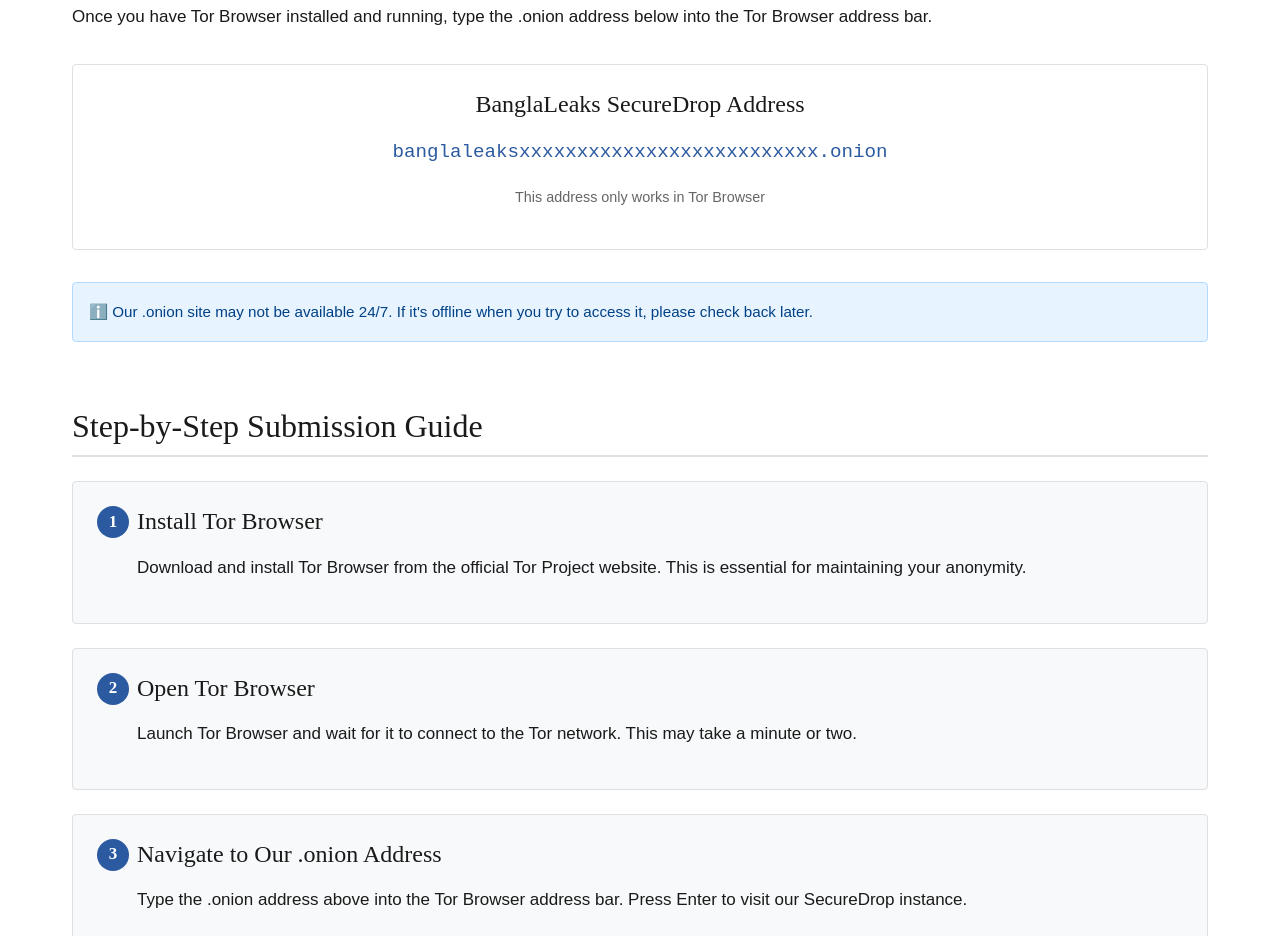
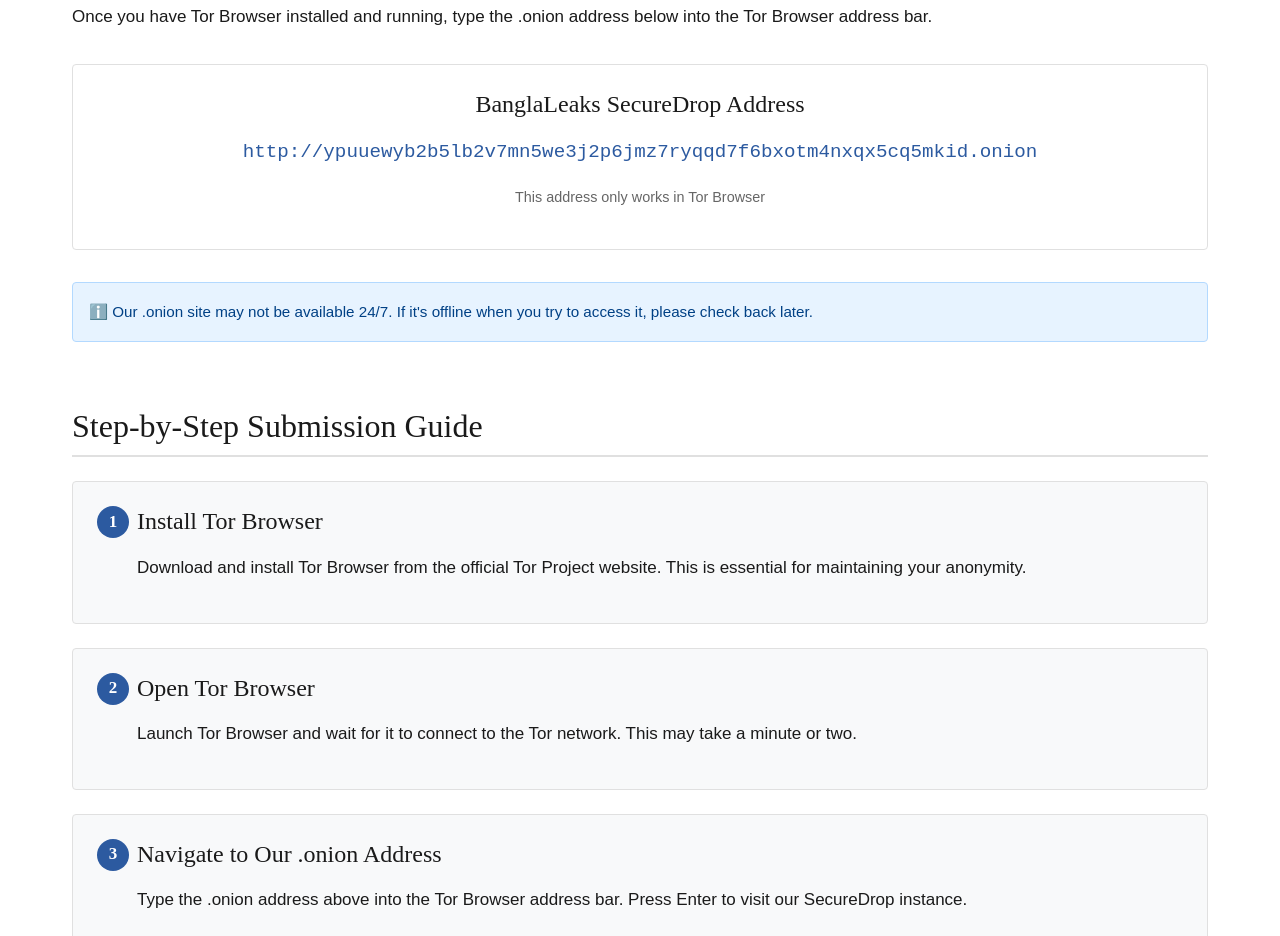
Before and after one commit to celestryon/achilleus, a plain HTML site: page submit.html in a window 1280 px wide. Shown: the part 798-1734 px from the top of the page. Drawn offline with Linux system fonts and the light colour scheme.

Commit message:
Update submit.html

```diff
--- a/submit.html
+++ b/submit.html
@@ -89,7 +89,7 @@
         <h3 lang="en">BanglaLeaks SecureDrop Address</h3>
         <h3 lang="bn" class="bn">বাংলালিকস SecureDrop ঠিকানা</h3>
 
-        <div class="onion-url" id="onion-url">banglaleaksxxxxxxxxxxxxxxxxxxxxxxxxxx.onion</div>
+        <div class="onion-url" id="onion-url">http://ypuuewyb2b5lb2v7mn5we3j2p6jmz7ryqqd7f6bxotm4nxqx5cq5mkid.onion</div>
 
         <p lang="en" style="margin-top: 1rem; font-size: 0.9rem; color: #666;">This address only works in Tor Browser</p>
         <p lang="bn" class="bn" style="margin-top: 1rem; font-size: 0.9rem; color: #666;">এই ঠিকানা শুধুমাত্র টর ব্রাউজারে কাজ করে</p>
```
